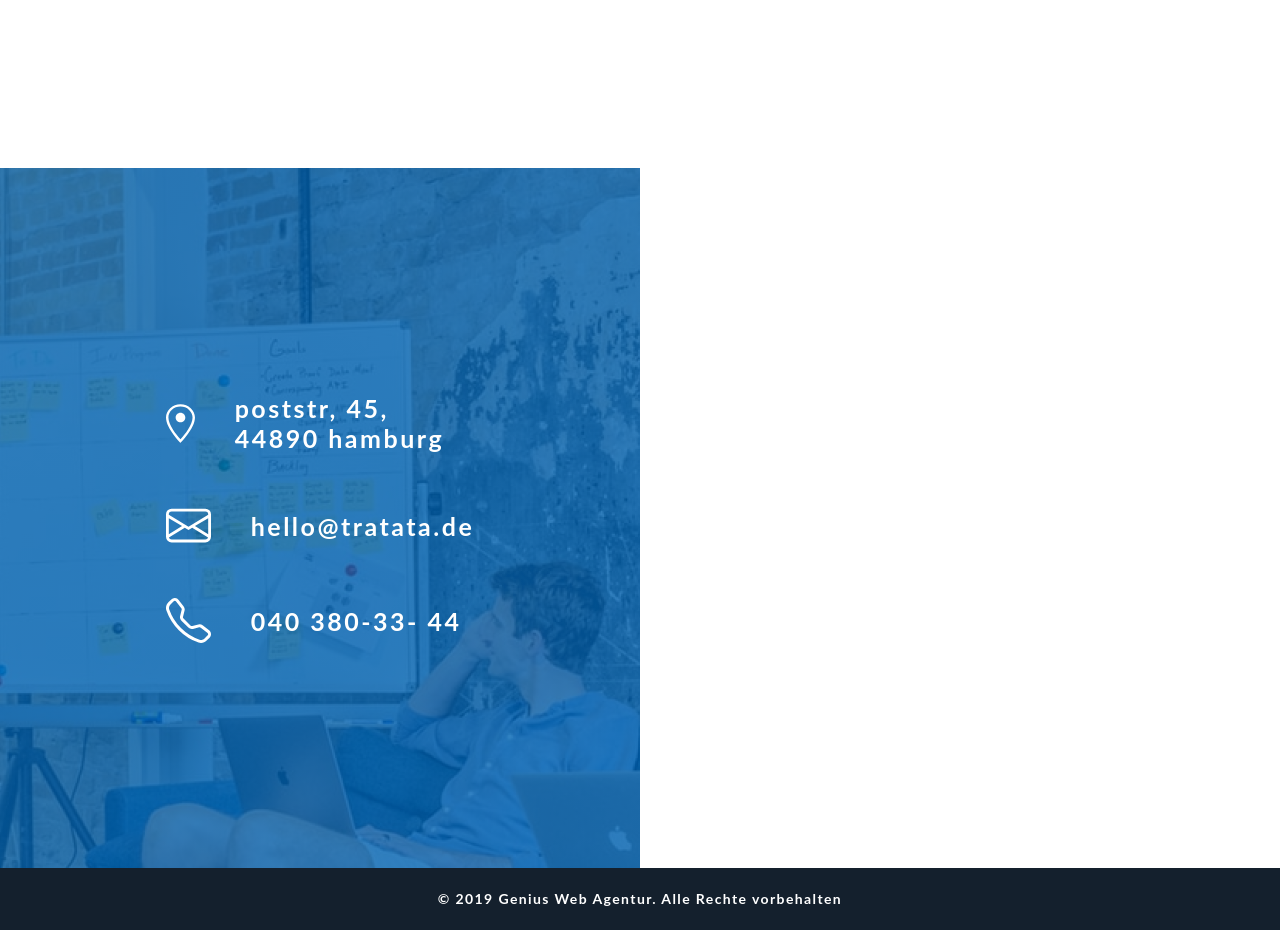
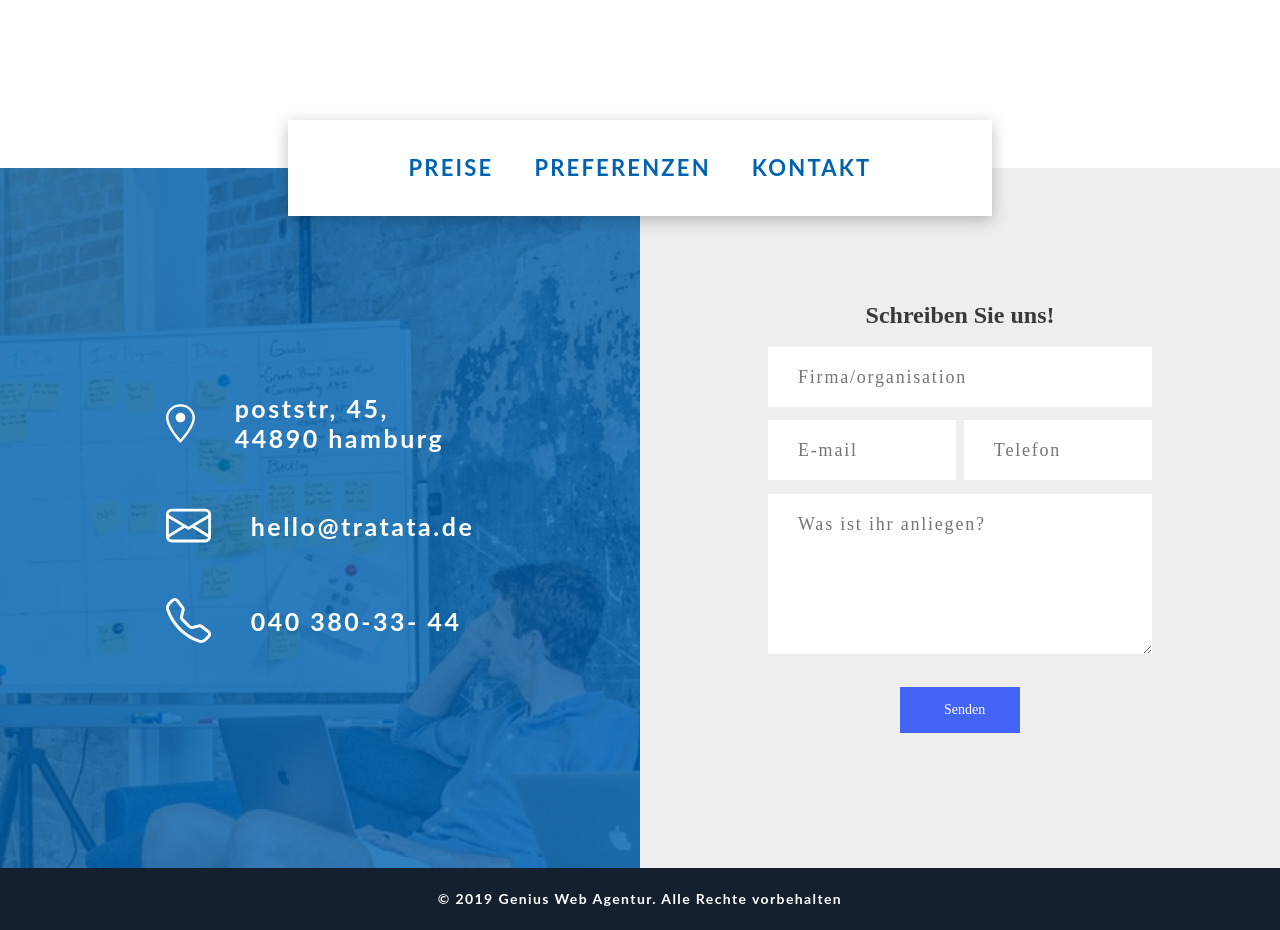
Before and after one commit to Shaliapyn/module-maket, a React (Create React App) app: page / in a window 1280 px wide. Shown: the part 3160-4090 px from the top of the page. Built offline with nearby package versions, Linux system fonts and the light colour scheme.

Commit message:
correct footer input

```diff
--- a/src/components/Footer/Footer.js
+++ b/src/components/Footer/Footer.js
@@ -1,30 +1,78 @@
-import React from 'react'
+import React from "react";
 
-import styles from "./Footer.module.scss"
+import styles from "./Footer.module.scss";
 
-import { GoLocation } from "react-icons/go"
-import { BsEnvelope, BsTelephone } from "react-icons/bs"
-import { IconContext } from 'react-icons'
+import { GoLocation } from "react-icons/go";
+import { BsEnvelope, BsTelephone } from "react-icons/bs";
+import { IconContext } from "react-icons";
 
 const Footer = () => {
   return (
     <footer className={styles.footerBlock}>
-        <div className={styles.twoBlocks}>
+      <ul className={styles.absoluteNav}>
+         <li>Preise</li>
+         <li>Preferenzen</li>
+         <li>Kontakt</li>
+       </ul>
+      <div className={styles.twoBlocks}>
         <div className={styles.leftBlock}>
-            <ul className={styles.contacts}>
-            <IconContext.Provider value={{size: "1.8em"}}>
-                <li><GoLocation className={styles.icon} />{"Poststr, 45, 44890 Hamburg"}</li>
-                <li><BsEnvelope className={styles.icon}/>{"HELLO@TRATATA.DE"}</li>
-                <li><BsTelephone className={styles.icon}/>{"040 380-33- 44"}</li>
+          <ul className={styles.contacts}>
+            <IconContext.Provider value={{ size: "1.8em" }}>
+              <li>
+                <GoLocation className={styles.icon} />
+                {"Poststr, 45, 44890 Hamburg"}
+              </li>
+              <li>
+                <BsEnvelope className={styles.icon} />
+                {"HELLO@TRATATA.DE"}
+              </li>
+              <li>
+                <BsTelephone className={styles.icon} />
+                {"040 380-33- 44"}
+              </li>
             </IconContext.Provider>
-            </ul>
+          </ul>
         </div>
-        <div className={styles.rightBlock}></div>
-        <div className={styles.footerLast}>© 2019  Genius Web Agentur. Alle Rechte vorbehalten</div>
+        <div className={styles.rightBlock}>
+          <div className={styles.flexContainer}>
+            <h2 className={styles.titleForm}>Schreiben Sie uns!</h2>
+            <form className={styles.form}>
+              <input
+                className={styles.firstInp}
+                type="text"
+                placeholder="Firma/organisation"
+              />
+              <div className={styles.twoInpRow}>
+                <input
+                  className={styles.secondInp}
+                  type="email"
+                  placeholder="E-mail"
+                  name="email"
+                />
+                <input
+                  className={styles.thirdInp}
+                  type="tel"
+                  placeholder="Telefon"
+                />
+              </div>
+              <textarea
+                className={styles.message}
+                name=""
+                id=""
+                cols="30"
+                rows="10"
+                placeholder="Was ist ihr anliegen?"
+              ></textarea>
+            </form>
+            <button className={styles.formBtn}>Senden</button>
+          </div>
         </div>
+      </div>
+      <div className={styles.footerLast}>
+        © 2019 Genius Web Agentur. Alle Rechte vorbehalten
+      </div>
+    </footer>
+  );
+};
 
-    </footer>
-  )
-}
-
-export default Footer
+export default Footer;
--- a/src/components/Footer/Footer.module.scss
+++ b/src/components/Footer/Footer.module.scss
@@ -1,10 +1,50 @@
+@mixin inpStyles {
+  font-size: 18px;
+  font-family: "Montserrat";
+  font-weight: 500;
+  letter-spacing: 0.1em;
+}
 .footerBlock {
   padding-top: 162px;
+  width: 100%;
+  max-width: 1920px;
+  position: relative;
+}
+.absoluteNav {
+    position: absolute;
+    display: flex;
+    justify-content: space-around;
+    align-items: center;
+    padding-left: 100px;
+    padding-right: 100px;
+    width: 55%;
+    height: 96px;
+    right:50%;
+    left:50%;
+    transform:translate(-50%, -50%);
+    color: #0063B2;
+    background-color: #fff;
+    font-weight: 700;
+    font-size: 22px;
+    font-family: "Lato";
+    letter-spacing: 0.1em;
+    text-transform: uppercase;
+    box-shadow: 0px 4px 15px rgba(0, 0, 0, 0.25);
+}
+.twoBlocks {
+  width: 100%;
+  display: flex;
+  justify-content: space-between;
 }
 .leftBlock {
   width: 50%;
   height: 700px;
-    background: linear-gradient(to top, rgba(0,99,178, 0.8), rgba(0,99,178, 0.8)), url("./imgs/Mask\ Group.png") 100%/auto no-repeat;
+  background: linear-gradient(
+      to top,
+      rgba(0, 99, 178, 0.8),
+      rgba(0, 99, 178, 0.8)
+    ),
+    url("./imgs/Mask\ Group.png") 100% / auto no-repeat;
   color: #fff;
   display: flex;
   justify-content: center;
@@ -31,8 +71,93 @@
 .icon {
   margin-right: 40px;
 }
+.flexContainer {
+  display: flex;
+  flex-direction: column;
+  justify-content: space-between;
+  width: 60%;
+  min-height: 430px;
+  & .form {
+    font-size: 18px;
+    font-family: "Montserrat";
+    font-weight: 500;
+    letter-spacing: 0.1em;
+  }
+  & .titleForm {
+    font-size: 24px;
+    font-family: "Montserrat";
+    font-weight: 700;
+    color: #393939;
+  }
+  & .formBtn {
+    padding: 15px 44px 15px 44px;
+    width: 120px;
+    font-size: 14px;
+    margin: 0 auto;
+    color: #fff;
+    background: rgb(0, 82, 212);
+    background: linear-gradient(
+      135deg,
+      rgba(0, 82, 212, 1) 0%,
+      rgba(111, 177, 252, 1) 55%,
+      rgba(67, 100, 247, 1) 55%
+    );
+    background-size: 400% 400%;
+    animation: gradient 5s ease infinite;
+  }
+}
+@keyframes gradient {
+  0% {
+    background-position: 0 50%;
+  }
+  50% {
+    background-position: 100% 50%;
+  }
+  100% {
+    background-position: 0 50%;
+  }
+}
 .rightBlock {
   width: 50%;
+  display: flex;
+  justify-content: center;
+  align-items: center;
+  flex-direction: column;
+  background-color: #eeeeee;
+  & .form {
+    display: flex;
+    flex-wrap: wrap;
+    flex: 0 1 320px;
+    font-family: "Montserrat";
+    font-size: 18px;
+    font-weight: 500;
+    color: #abaaaa;
+    & .firstInp {
+      flex: 0 1 100%;
+      height: 60px;
+      padding: 20px 10px 20px 30px;
+      @include inpStyles;
+    }
+    & .twoInpRow {
+      display: flex;
+      justify-content: space-between;
+      width: 100%;
+      & .secondInp,
+      .thirdInp {
+        width: 49%;
+        height: 60px;
+        padding: 20px 10px 20px 30px;
+        @include inpStyles;
+      }
+    }
+    & .message {
+      min-width: 100%;
+      padding: 20px 10px 20px 30px;
+      max-height: 160px;
+      min-height: 160px;
+      @include inpStyles;
+    }
+  }
 }
 .footerLast {
   display: flex;
@@ -44,5 +169,5 @@
   font-size: 14px;
   color: #fff;
   letter-spacing: 0.1em;
-    background-color: #14202D;
+  background-color: #14202d;
 }
```
Lines whose indentation alone changed are shown as unchanged.
